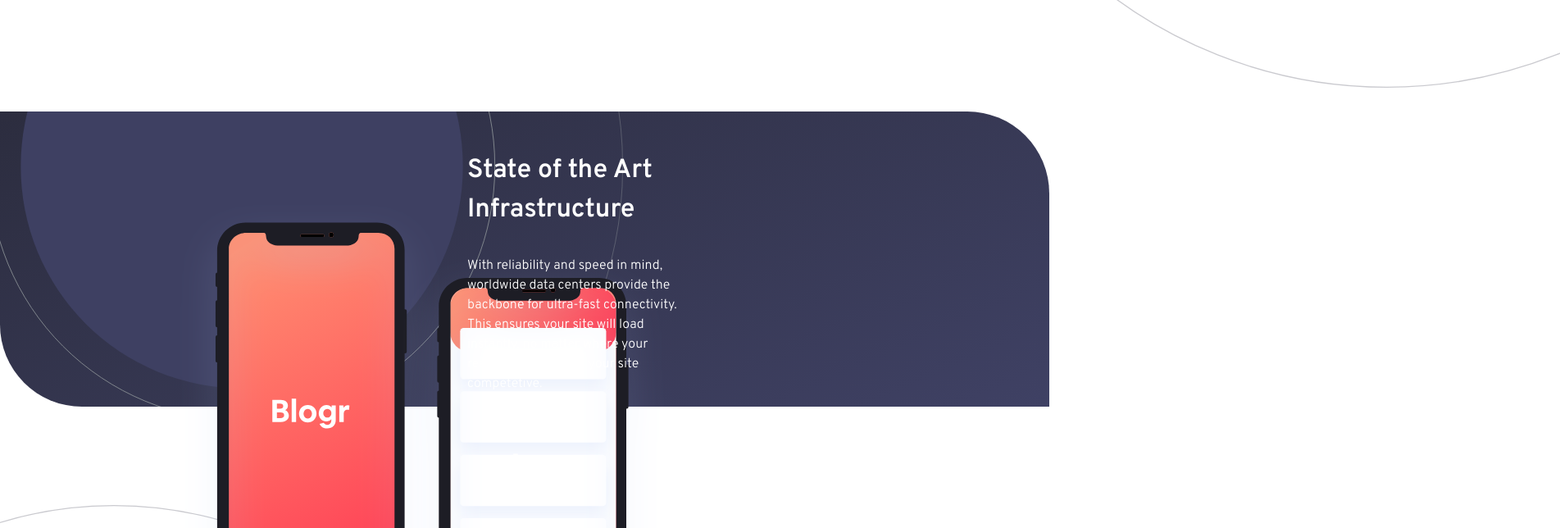
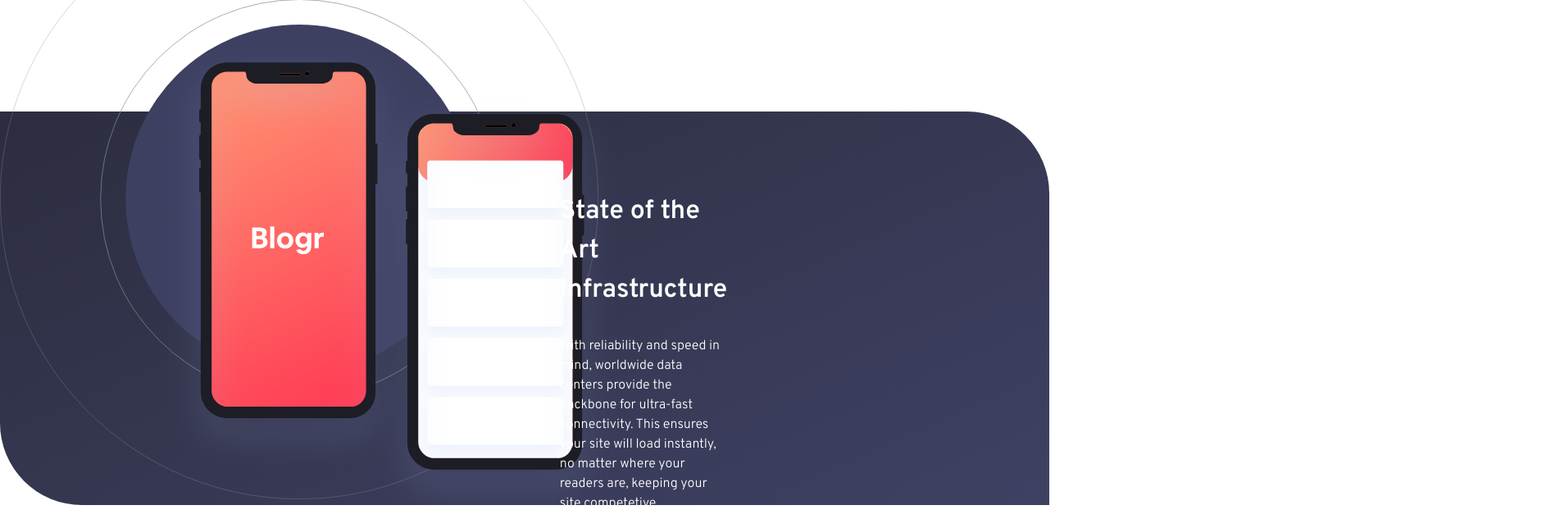
Before and after one commit to eivindsimonsen/blogr-landing-page, a React (Vite) app: page / in a window 1280 px wide. Shown: the part 1660-2304 px from the top of the page at 82% size, 1903 px wide, since content can reach past the window. Built offline with nearby package versions, Linux system fonts and the light colour scheme.

Commit message:
Minor responsive issues fixed

```diff
--- a/src/components/Banner.jsx
+++ b/src/components/Banner.jsx
@@ -4,8 +4,8 @@
 function Banner() {
   return (
     <>
-      <img className="banner-bg-phones-mobile" src={image} alt="#" />
       <section className="banner">
+        <img className="banner-bg-phones-mobile" src={image} alt="#" />
         <div className="banner-wrapper banner-content">
           <h3>State of the Art Infrastructure</h3>
           <p>With reliability and speed in mind, worldwide data centers provide the backbone for ultra-fast connectivity. This ensures your site will load instantly, no matter where your readers are, keeping your site competetive.</p>
--- a/src/scss/partials/_banner.scss
+++ b/src/scss/partials/_banner.scss
@@ -4,12 +4,17 @@
   border-radius: 0px 100px 0px 100px;
   line-height: 1.5;
   margin-top: 300px;
-  height: 70vh;
   position: relative;
   display: flex;
   flex-direction: column;
   justify-content: center;
   overflow: hidden;
+  padding: 60px 0px;
+  align-items: center;
+
+  @media (min-width: 768px) {
+    overflow: visible;
+  }
 
   &-wrapper {
     margin: 0px 15px;
@@ -25,7 +30,6 @@
 
   &-content {
     z-index: 6;
-    margin-top: 55px;
     grid-column: 2;
 
     @media (min-width: 768px) {
@@ -50,9 +54,9 @@
     top: -250px;
 
     @media (min-width: 768px) {
-      width: 930px;
-      left: -170px;
-      top: -400px;
+      width: 730px;
+      left: 0px;
+      top: -260px;
     }
   }
 
@@ -66,15 +70,13 @@
 }
 
 .banner-bg-phones-mobile {
-  width: 350px;
-  position: absolute;
-  left: 10px;
-  top: 1860px;
+  width: 320px;
   z-index: 4;
 
   @media (min-width: 768px) {
-    width: 590px;
-    left: 220px;
-    top: 1910px;
+    margin-top: -140px;
+
+    width: 550px;
+    margin-left: 260px;
   }
 }
--- a/src/scss/partials/_content.scss
+++ b/src/scss/partials/_content.scss
@@ -12,7 +12,7 @@
   }
 
   & .content-image-mobile {
-    width: 100%;
+    width: 300px;
     margin: 25px 0px 50px 0px;
   }
 
@@ -36,7 +36,7 @@
   }
 
   &-desktop {
-    @media (min-width: 768px) {
+    @media (min-width: 1440px) {
       display: grid;
       grid-template-columns: 1fr 1fr;
       align-items: center;
@@ -48,14 +48,14 @@
 }
 
 .content-image-mobile {
-  @media (min-width: 768px) {
+  @media (min-width: 1440px) {
     display: none;
   }
 }
 
 .content-image-desktop {
   width: 1180px;
-  @media (max-width: 768px) {
+  @media (max-width: 1440px) {
     display: none;
   }
 
@@ -64,13 +64,13 @@
   }
 }
 
-@media (min-width: 768px) {
+@media (min-width: 1440px) {
   .content-text-desktop-pm {
     width: 420px;
   }
 }
 
-@media (min-width: 768px) {
+@media (min-width: 1440px) {
   .right-content-image {
     transform: translateX(213px);
     overflow: hidden;
```
